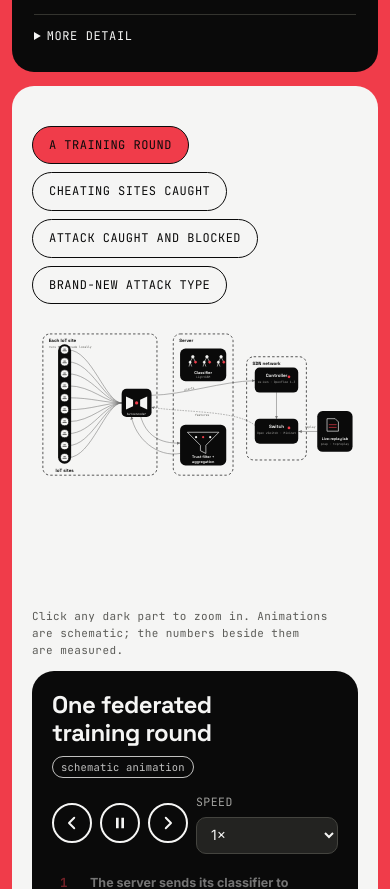
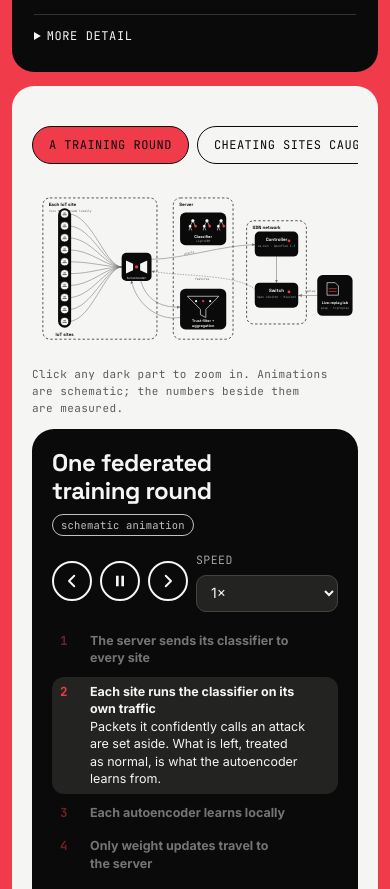
Before and after one commit to Aronnnn1/FL-IDS-showcase, a React (Vite) app: page / in a window 390 px wide. Shown: the part 1880-2769 px from the top of the page. Built offline with nearby package versions, Linux system fonts and the light colour scheme.

Commit message:
Mobile: scrollable scenario tabs and a map that keeps its proportions

```diff
--- a/src/styles.css
+++ b/src/styles.css
@@ -269,3 +269,8 @@ button, a, select, summary { touch-action: manipulation; }
   .nav-link { padding: 8px 10px; }
 }
 .nav .logo, .nav-link { white-space: nowrap; }
+@media (max-width: 900px) {
+  .scn-tabs { flex-wrap: nowrap; overflow-x: auto; padding-bottom: 4px; }
+  .scn-tabs .pill { flex: none; }
+  .map-svg { min-height: 0; flex: none; aspect-ratio: 1200 / 640; }
+}
```
